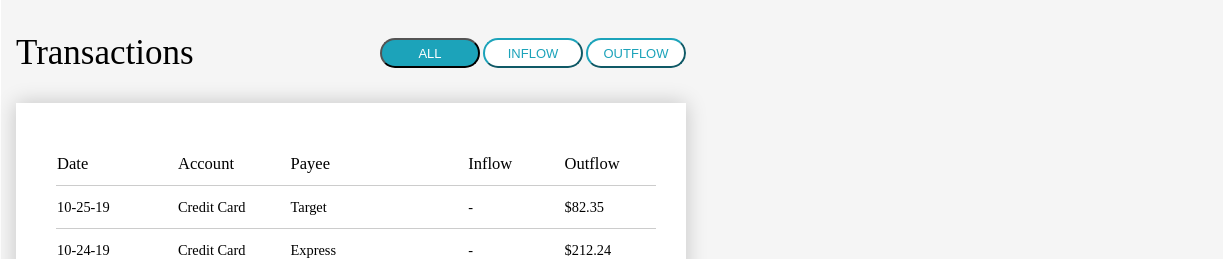
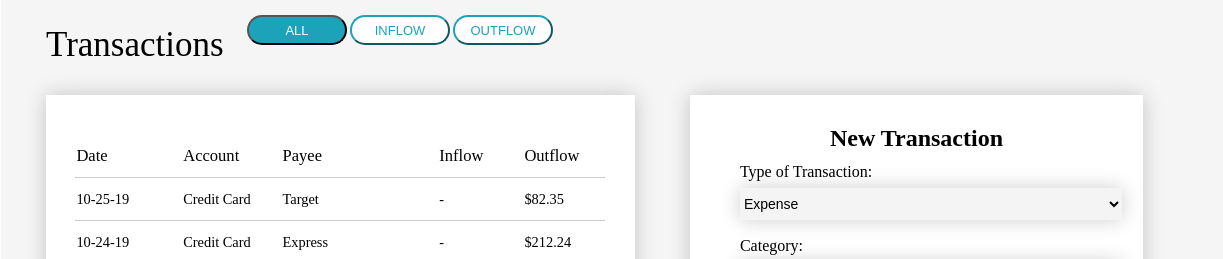
Before and after one commit to Karlfunhouse/balancing-act, a plain HTML site: page index.html in a window 1280 px wide. Both pictures are taken after a click on the picture 33 px from the left and 367 px from the top of the page. Shown: the top 259 px of the page, 79-1302 px from the left, 1223 px wide, since content can reach past the window. Drawn offline with Linux system fonts and the light colour scheme; a web font is replaced by a local one.

Commit message:
Dialed in Transactions page

```diff
--- a/index.html
+++ b/index.html
@@ -181,8 +181,8 @@
 
       </section>
     </header>
-  <!-- <div> -->
-  <section>
+
+  <section class="container">
 
     <section class="screen-left">
       <table class="tbl-mrgns">
--- a/styles.css
+++ b/styles.css
@@ -1,12 +1,8 @@
-
-
-
 body {
   font-family:Biryani;
   background-color: #F5F5F5;
   position: relative;
 }
-
 
 nav {
   background-color: white;
@@ -15,23 +11,16 @@ nav {
   width: 80px;
   height: 100%;
   position:fixed;
-
 }
-
 
 main {
   margin-left:87px;
-
 }
-
 
 header {
   font-size: 35px;
-  display:block;
-  margin-left: 18px;
-  margin-top: 25px;
-  margin-bottom: 25px;
-
+  display: block;
+  margin: 25px 18px;
 }
 
 .welcome {
@@ -43,7 +32,6 @@ header {
   background: linear-gradient(90deg, rgba(142,209,220,1) 0%, rgba(227,244,246,1) 100%);
   box-shadow: 0 0 20px rgba(0, 0, 0, 0.2);
 }
-
 
 .info {
     border: solid;
@@ -58,8 +46,6 @@ header {
     font-size: 10px;
     text-align:left;
     box-shadow: 0 0 20px rgba(0, 0, 0, 0.2);
-
-
 }
 
 .welcome-message {
@@ -88,13 +74,11 @@ header {
   margin: 15px 0 0 0;
   padding: 10px 10px 10px 20px;
   box-shadow: 0 0 20px rgba(0, 0, 0, 0.2);
-
 }
 
 .account-bank {
   display: inline-block;
   margin-left: 70px;
-
 }
 
 .account-account {
@@ -103,10 +87,10 @@ header {
   margin-right: 80px;
   margin-top: 10px;
 }
+
 .account-icon {
   height: 31px;
   width: 38px;
-
 }
 
 .logo-icon {
@@ -115,7 +99,6 @@ header {
   position:absolute;
   left: 10px;
   top: 10px;
-
 }
 
 ul {
@@ -134,13 +117,11 @@ li img {
   border-left-width: 2px;
   border-left-style: solid;
   border-left-color: white;
+}
 
-
-}
 .nav-icon {
   padding-left: 15px;
   margin-left: -15px;
-
 }
 
 .nav-icon:hover,
@@ -149,20 +130,17 @@ li img {
   border-left-width: 2px;
   border-left-style: solid;
   border-left-color: #BCD9EA;
-
 }
 
 .active {
   border-left-width: 2px;
   border-left-style: solid;
   border-left-color:#1CA3BA;
-
 }
 
 .hide {
   display: none;
 }
-
 
 .close {
   height: 16px;
@@ -171,7 +149,6 @@ li img {
   margin-right: 10px;
   margin-top: 10px;
   cursor: pointer;
-
 }
 
 .column1of2 {
@@ -180,19 +157,17 @@ li img {
     margin-left: 18px;
     display: inline-block;
     float: left;
-
 }
 
 .column2of2 {
     padding:20px;
+    float: right;
+    margin-right: 30px;
+    width: 40%;
     margin-top: 0;
     background-color: white;
     display: inline-block;
-    padding-left: 30px;
-    padding-right: 20px;
-    margin-left: 60px;
     box-shadow: 0 0 20px rgba(0, 0, 0, 0.2);
-
 }
 
 
@@ -201,14 +176,11 @@ table{
   border-bottom: 1px solid #CCCCCC;
   border-collapse: collapse;
   width: 520px;
-  /* height: 40px; */
-
 }
 
 tr {
   width: 140px;
   height: 40px;
-
 }
 
 th {
@@ -222,9 +194,8 @@ th {
 
 .trans-table {
   width: 70px;
-  height: 0px;
-  margin: 20px;
-  padding: 20px;
+  margin: 0px;
+  padding: 0;
 }
 
 .tbl-top {
@@ -274,11 +245,8 @@ td {
 }
 
 .tbl-mrgns {
-  /* padding-left: 20px;
-  padding-right: 20px;
-  padding-top: 10px; */
   margin: auto;
-  width: 100%;
+  width: 90%;
   background-color:#FFFFFF;
 
 }
@@ -292,35 +260,32 @@ td {
 
 
 .screen-left {
-  position: relative;
   float: left;
-  height: 800px;
-  width: 600px;
-  margin-right: 50px;
+  width: 50%;
+  margin-left: 30px;
   background-color: white;
-  padding-left: 40px;
-  padding-right: 30px;
   box-shadow: 0 0 20px rgba(0, 0, 0, 0.2);
 
 
 }
 
 .screen-right {
-  position: relative;
   float: right;
-  display: inline-block;
+  width: 30%;
   margin-right: 50px;
-  margin-left: 50px;
   background: white;
-  width: 400px;
-  height: 550px;
-  padding: 50px;
-  padding-top: 0px;
+  margin-top: 0;
+  padding: 10px 50px;
   box-shadow: 0 0 20px rgba(0, 0, 0, 0.2);
 }
 
 .screen-right p {
   line-height: 0px;
+}
+
+.container {
+  display: inline-block;
+  width: 100%;
 }
 
 input {
@@ -336,10 +301,9 @@ input {
 
 .transactions-head {
   position: relative;
-  float: left;
-  width: 800px;
-  margin-left: 0;
-  margin-bottom: 0;
+  width: 100%;
+  margin-left: 30px;
+  margin-bottom: 10px;
 
 }
 
@@ -368,8 +332,8 @@ select {
 .button-align {
   position: relative;
   margin-right:100px;
-  right: 30px;
-  bottom: 35px;
+  right: 570px;
+  bottom: 50px;
 }
 
 .button-inactive {
```
